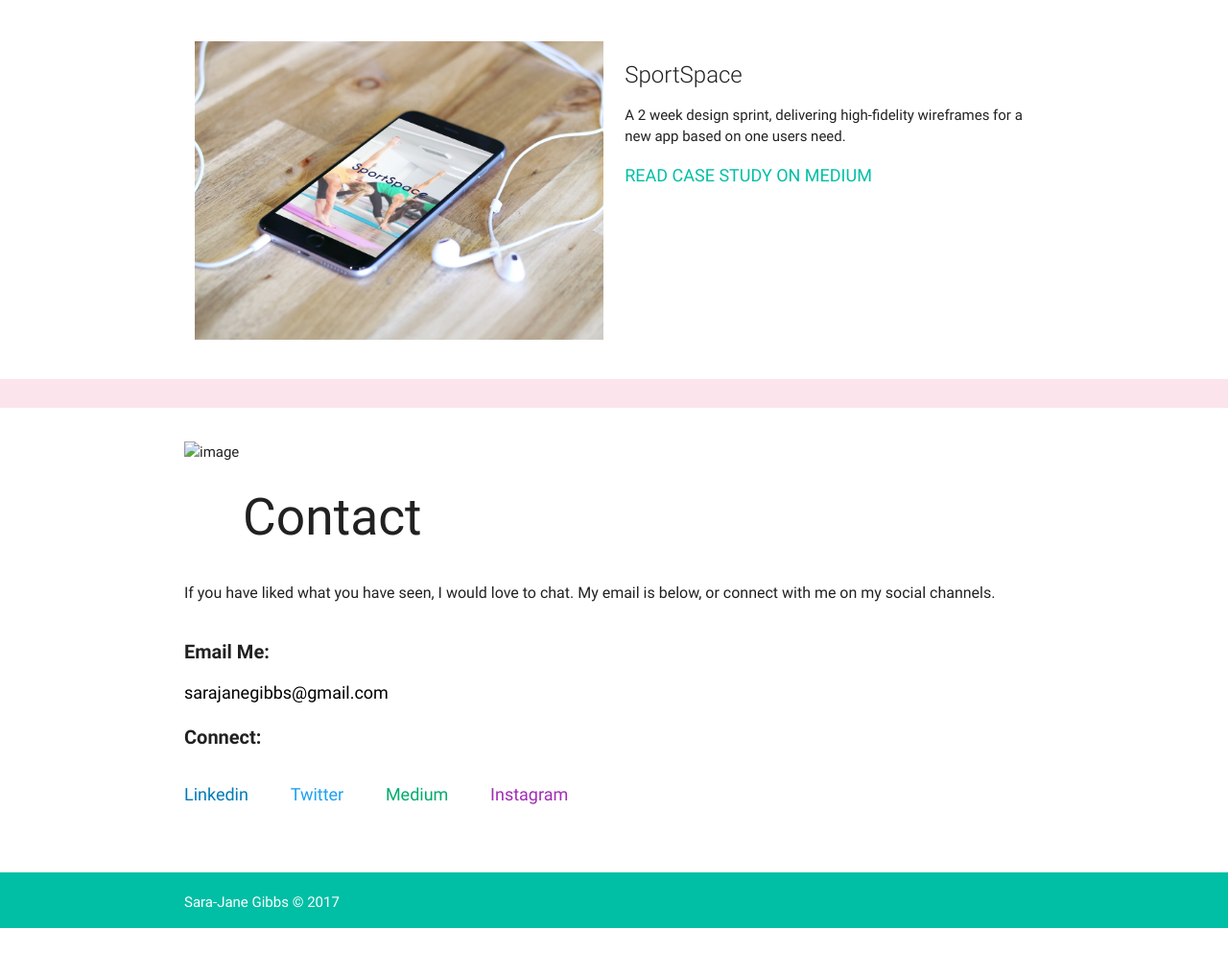
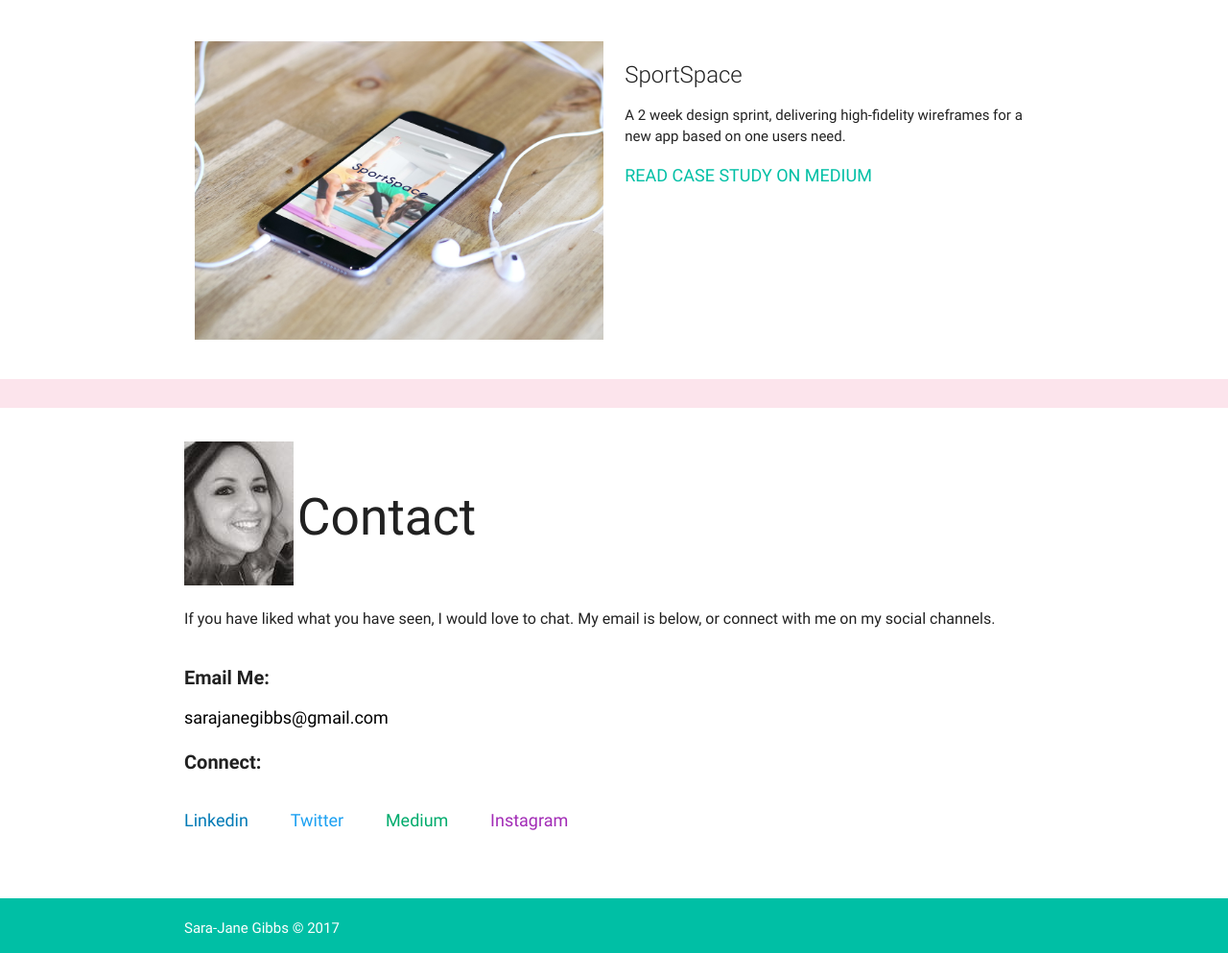
Before and after one commit to sarajanegibbs/sarajanegibbs, a plain HTML site: page Projects.html in a window 1280 px wide. Shown: the part 1698-2691 px from the top of the page at 96% size. Before the commit the page ends 2665 px from the top, so only its background shows below. Drawn offline with nearby package versions, Linux system fonts and the light colour scheme.

Commit message:
Update Projects.html

```diff
--- a/Projects.html
+++ b/Projects.html
@@ -92,7 +92,7 @@
     <div class="section white">
       <div class="row container">
         <div class="contact">
-          <img src="./images/bw_profile.jpg" alt="image" class="square">
+          <img src="bw_profile.jpg" alt="image" class="square">
         <h2 class="me">Contact</h2>
         <p class="contact-intro">If you have liked what you have seen, I would love to chat. My email is below, or connect with me on my social channels.</p>
       </div>
```
